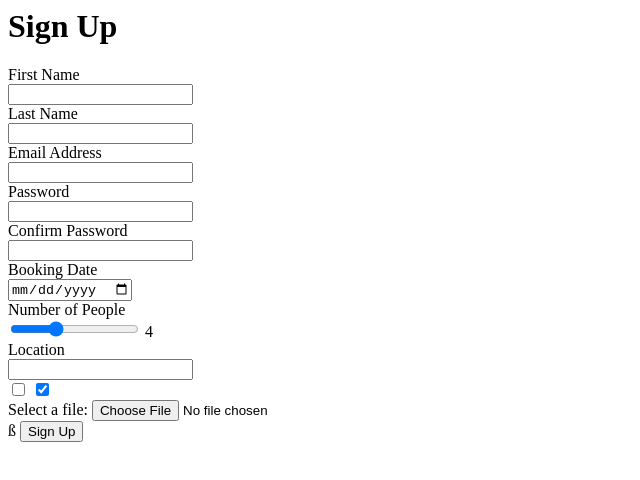
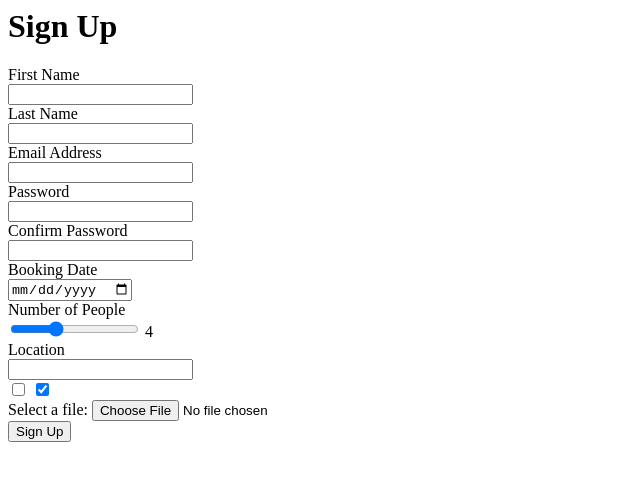
Before and after one commit to Adams2906/New-Project, a plain HTML site: page signup.html in a window 1280 px wide. Shown: the full height of the page, 0-640 px from the left. Drawn offline with Linux system fonts and the light colour scheme.

Commit message:
New commit

```diff
--- a/signup.html
+++ b/signup.html
@@ -70,7 +70,7 @@
             <input type="file"id="myfile"name="myfile" required>
         </div>
 
-        <div>ß
+        <div>
          <button type="submit">Sign Up</button>
         </div>
     </form>
```
